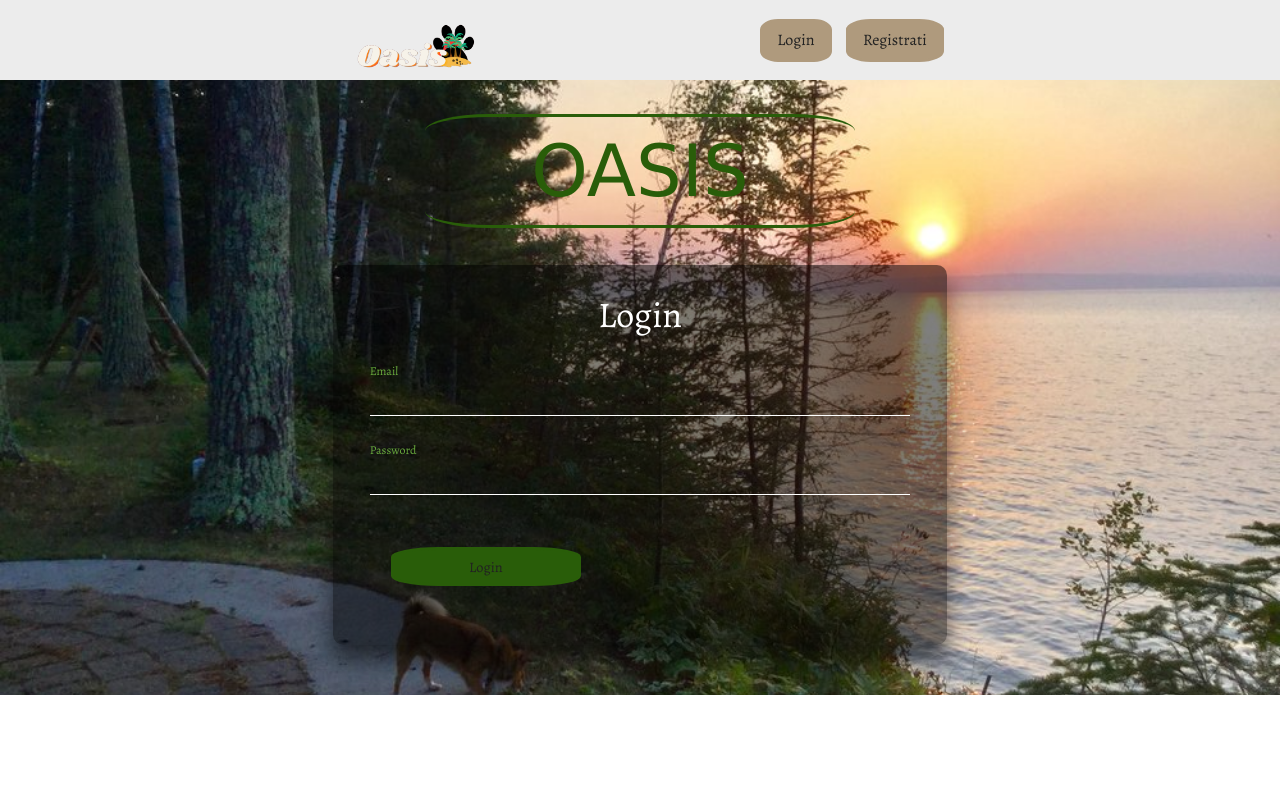
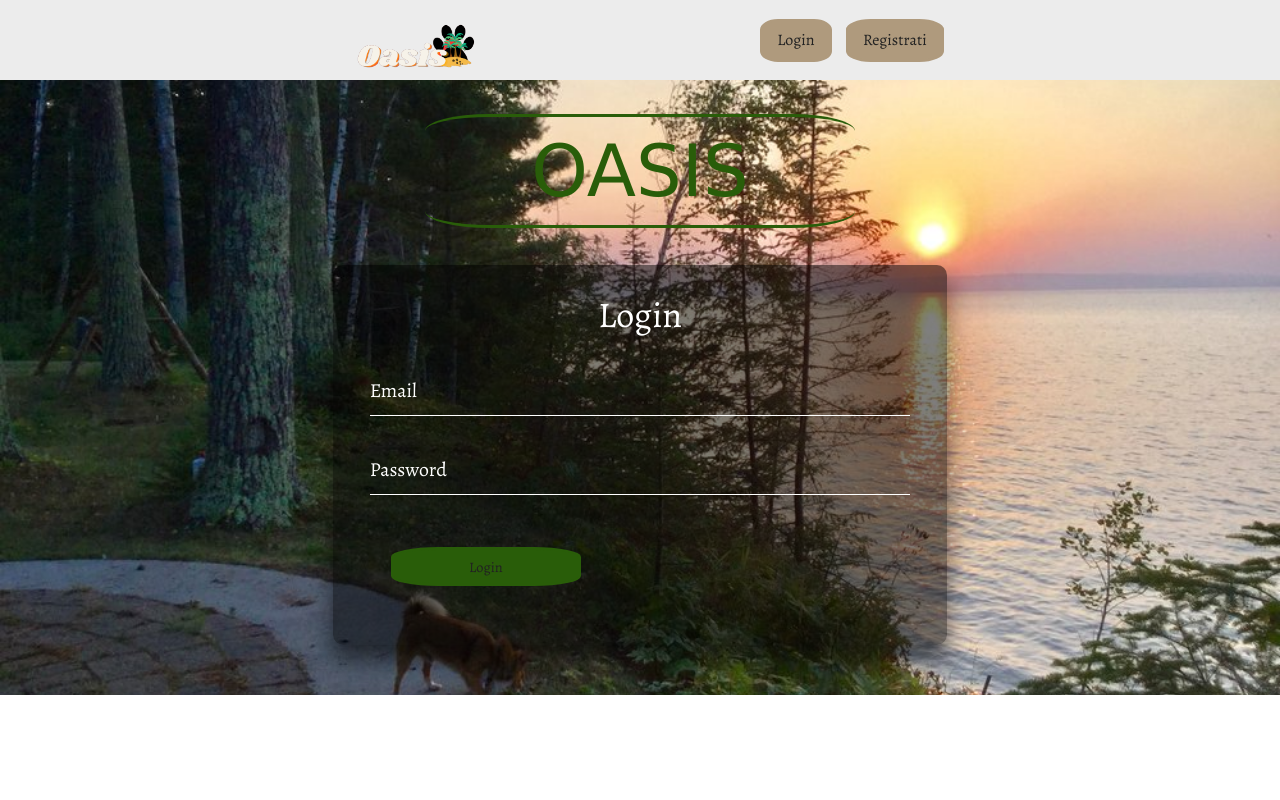
Before and after one commit to William-95/Oasis, a React (Create React App) app: page / in a window 1280 px wide. Shown: the top 800 px of the page. Built offline with nearby package versions, Linux system fonts and the light colour scheme; no server answers.

Commit message:
Update enterForm.css

```diff
--- a/src/css/enterForm.css
+++ b/src/css/enterForm.css
@@ -73,7 +73,7 @@
   color: var(--lightGreen);
   font-size: 12px;
 }
-.userBox input:not(:placeholder-shown) ~ label
+.userBox input:placeholder-shown ~ label
 {
   top: -20px;
   left: 0;
```
